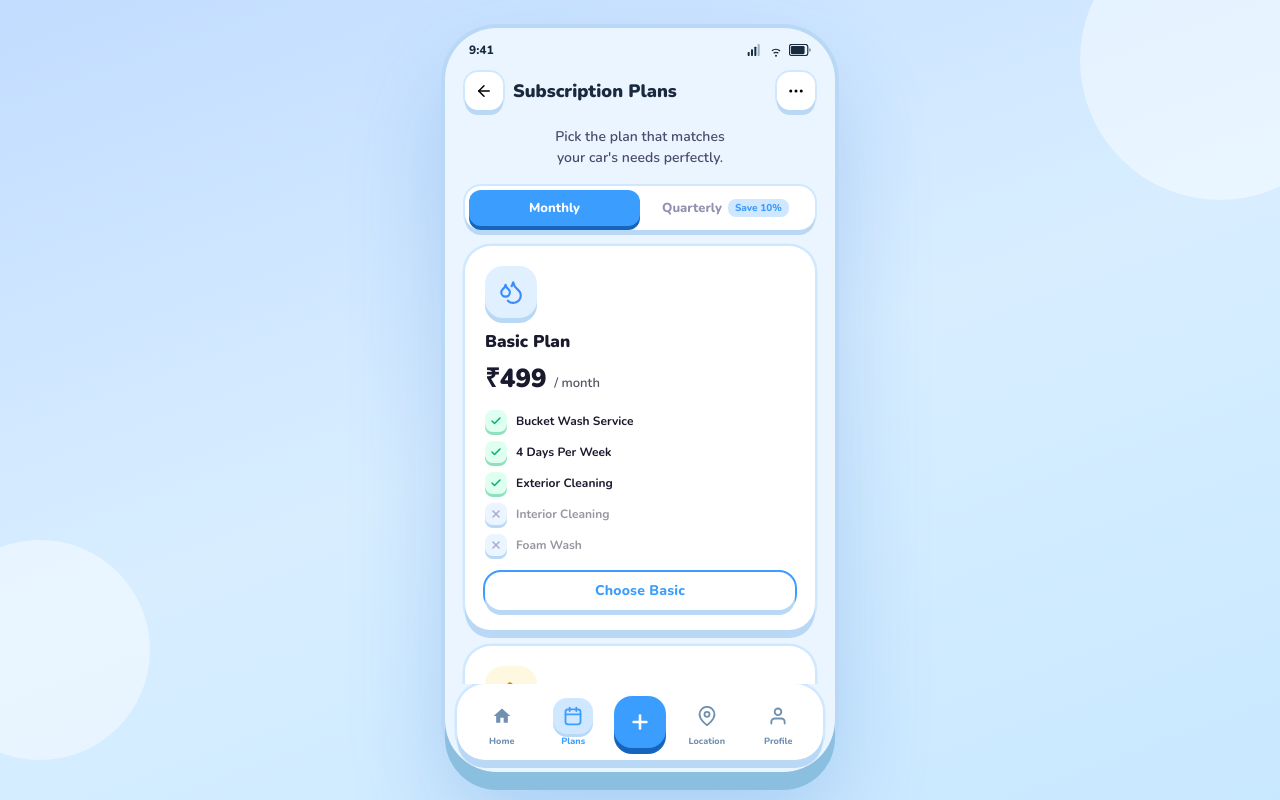
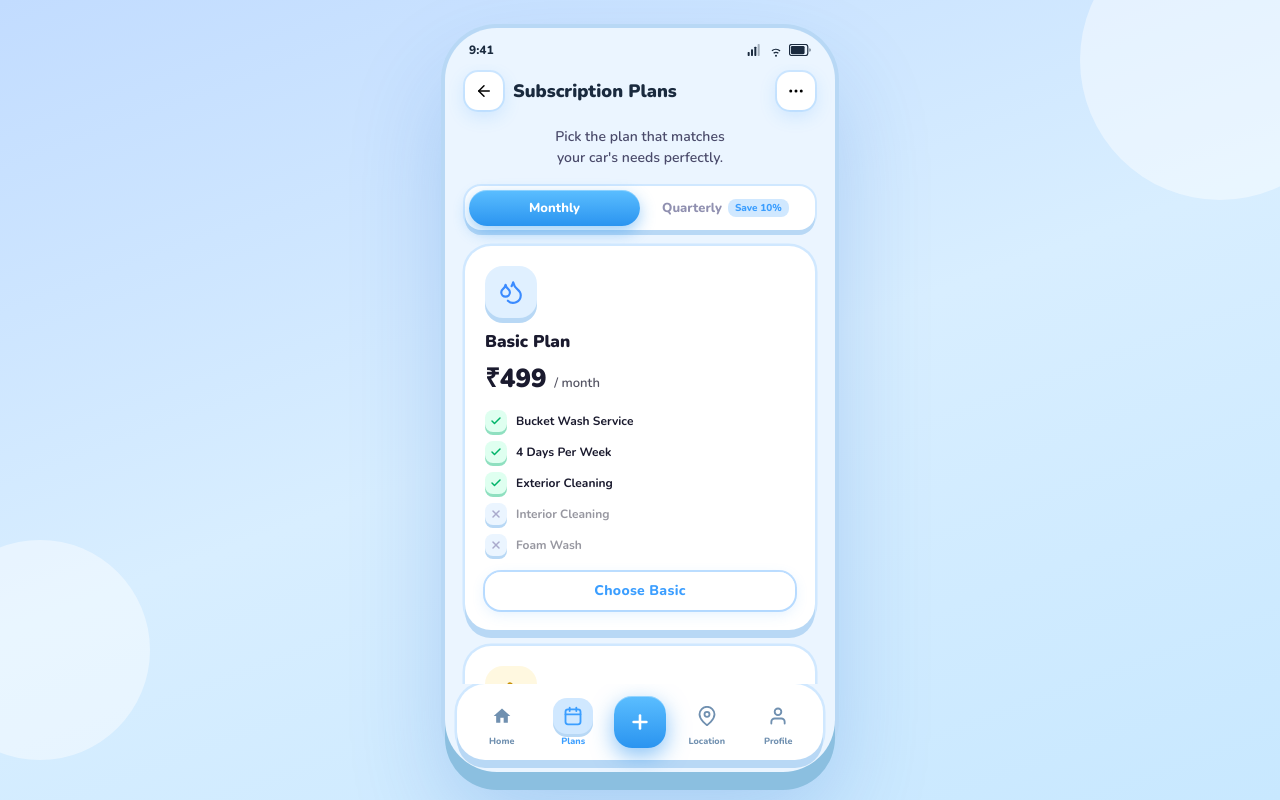
Before and after one commit to soumyaguptaworks-hash/daily-car-wash, a React (Vite) app: page /plans in a window 1280 px wide. Built offline with nearby package versions, Linux system fonts and the light colour scheme.

Commit message:
Smooth pill buttons with soft glow shadow — matching reference style

```diff
--- a/src/index.css
+++ b/src/index.css
@@ -147,14 +147,15 @@ body::after  { width: 220px; height: 220px; bottom: 40px; left: -70px; }
 }
 .nav-fab {
   width: 52px; height: 52px; border-radius: 18px; flex-shrink: 0;
-  background: var(--blue); color: #fff;
+  background: linear-gradient(180deg, #5BBEFF 0%, #2A94F0 100%);
+  color: #fff;
   display: flex; align-items: center; justify-content: center;
   border: none; cursor: pointer;
-  box-shadow: 0 6px 0 0 var(--blue-shadow);
-  transition: transform 0.1s, box-shadow 0.1s;
+  box-shadow: 0 8px 22px rgba(43,148,240,0.55), inset 0 1px 0 rgba(255,255,255,0.35);
+  transition: transform 0.12s, box-shadow 0.12s;
   margin: 0 4px;
 }
-.nav-fab:active { transform: translateY(4px); box-shadow: 0 2px 0 0 var(--blue-shadow); }
+.nav-fab:active { transform: translateY(3px); box-shadow: 0 3px 10px rgba(43,148,240,0.40); }
 
 /* ═══ CLAY DESIGN SYSTEM ═══ */
 .clay-card {
@@ -166,22 +167,40 @@ body::after  { width: 220px; height: 220px; bottom: 40px; left: -70px; }
 
 .clay-btn {
   display: flex; align-items: center; justify-content: center; gap: 8px;
-  background: var(--blue); color: #fff;
+  background: linear-gradient(180deg, #5BBEFF 0%, #2A94F0 100%);
+  color: #fff;
   font-family: 'Nunito', sans-serif; font-weight: 800; font-size: 15px;
-  border: none; border-radius: 18px; padding: 16px 24px;
-  cursor: pointer; box-shadow: 0 7px 0 0 var(--blue-shadow);
-  width: 100%; transition: transform 0.1s, box-shadow 0.1s;
-  letter-spacing: 0.2px; text-decoration: none; line-height: 1;
+  border: none; border-radius: 50px; padding: 16px 24px;
+  cursor: pointer;
+  box-shadow:
+    0 10px 28px rgba(43, 148, 240, 0.55),
+    0 3px 8px rgba(43, 148, 240, 0.35),
+    inset 0 1px 0 rgba(255,255,255,0.35);
+  width: 100%; transition: transform 0.12s, box-shadow 0.12s;
+  letter-spacing: 0.3px; text-decoration: none; line-height: 1;
 }
-.clay-btn:active { transform: translateY(4px); box-shadow: 0 3px 0 0 var(--blue-shadow); }
+.clay-btn:active {
+  transform: translateY(3px);
+  box-shadow: 0 4px 14px rgba(43,148,240,0.40), inset 0 1px 0 rgba(255,255,255,0.25);
+}
 .clay-btn.outline {
   background: #fff; color: var(--blue);
-  box-shadow: 0 7px 0 0 #B8D8F5, 0 0 0 2.5px var(--blue);
+  box-shadow: 0 6px 20px rgba(59,158,255,0.18), 0 0 0 2.5px #C0DFFF, inset 0 1px 0 rgba(255,255,255,0.9);
 }
-.clay-btn.outline:active { box-shadow: 0 3px 0 0 #B8D8F5, 0 0 0 2.5px var(--blue); }
-.clay-btn.sm { font-size: 12px; padding: 9px 16px; border-radius: 13px; box-shadow: 0 5px 0 0 var(--blue-shadow); width: auto; }
-.clay-btn.sm.outline { box-shadow: 0 5px 0 0 #B8D8F5, 0 0 0 2px var(--blue); }
-.clay-btn.white-ghost { background: rgba(255,255,255,0.25); color: #fff; box-shadow: 0 6px 0 0 rgba(0,0,0,0.12); }
+.clay-btn.outline:active {
+  box-shadow: 0 2px 8px rgba(59,158,255,0.12), 0 0 0 2.5px #C0DFFF;
+}
+.clay-btn.sm {
+  font-size: 12px; padding: 9px 18px; border-radius: 50px; width: auto;
+  box-shadow: 0 6px 18px rgba(43,148,240,0.45), inset 0 1px 0 rgba(255,255,255,0.35);
+}
+.clay-btn.sm.outline {
+  box-shadow: 0 4px 14px rgba(59,158,255,0.15), 0 0 0 2px #C0DFFF, inset 0 1px 0 rgba(255,255,255,0.9);
+}
+.clay-btn.white-ghost {
+  background: rgba(255,255,255,0.28); color: #fff;
+  box-shadow: 0 6px 20px rgba(0,0,0,0.12), inset 0 1px 0 rgba(255,255,255,0.4);
+}
 
 .clay-input {
   background: #fff; border-radius: 16px;
@@ -197,18 +216,28 @@ body::after  { width: 220px; height: 220px; bottom: 40px; left: -70px; }
 .back-btn, .menu-btn {
   width: 38px; height: 38px; border-radius: 13px; background: #fff;
   display: flex; align-items: center; justify-content: center;
-  box-shadow: 0 5px 0 0 #B8D8F5, 0 0 0 2px #D0E8FF;
+  box-shadow: 0 6px 18px rgba(59,158,255,0.18), 0 0 0 2px #D0E8FF;
   cursor: pointer; border: none; font-size: 16px; flex-shrink: 0;
+  transition: transform 0.12s, box-shadow 0.12s;
+}
+.back-btn:active, .menu-btn:active {
+  transform: translateY(2px);
+  box-shadow: 0 2px 8px rgba(59,158,255,0.12), 0 0 0 2px #D0E8FF;
 }
 
 .tab-row { display: flex; gap: 8px; padding: 0 20px 16px; }
 .tab-btn {
-  padding: 8px 16px; border-radius: 13px;
+  padding: 8px 18px; border-radius: 50px;
   font-family: 'Nunito', sans-serif; font-size: 12px; font-weight: 800;
   border: none; cursor: pointer; background: #fff; color: var(--text-soft);
-  box-shadow: 0 5px 0 0 #B8D8F5, 0 0 0 2px #D0E8FF; transition: all 0.15s;
+  box-shadow: 0 4px 14px rgba(59,158,255,0.12), 0 0 0 2px #D0E8FF;
+  transition: all 0.15s;
 }
-.tab-btn.active { background: var(--blue); color: #fff; box-shadow: 0 5px 0 0 var(--blue-shadow); }
+.tab-btn.active {
+  background: linear-gradient(180deg, #5BBEFF 0%, #2A94F0 100%);
+  color: #fff;
+  box-shadow: 0 6px 18px rgba(43,148,240,0.45), inset 0 1px 0 rgba(255,255,255,0.3);
+}
 
 .section-head { display: flex; justify-content: space-between; align-items: center; padding: 18px 20px 10px; }
 .section-head h3 { font-size: 16px; font-weight: 900; color: var(--text-dark); }
--- a/src/pages/Plans.module.css
+++ b/src/pages/Plans.module.css
@@ -25,10 +25,13 @@
 .toggleActive {
   flex: 1; text-align: center; padding: 9px;
   font-size: 13px; font-weight: 800;
-  background: #3B9EFF; color: #fff;
-  border-radius: 12px; cursor: pointer; border: none;
-  box-shadow: 0 4px 0 0 #1565BD; font-family: 'Nunito', sans-serif;
+  background: linear-gradient(180deg, #5BBEFF 0%, #2A94F0 100%);
+  color: #fff;
+  border-radius: 50px; cursor: pointer; border: none;
+  box-shadow: 0 6px 16px rgba(43,148,240,0.45), inset 0 1px 0 rgba(255,255,255,0.3);
+  font-family: 'Nunito', sans-serif;
   display: flex; align-items: center; justify-content: center; gap: 6px;
+  transition: transform 0.12s, box-shadow 0.12s;
 }
 .saveBadge {
   background: rgba(255,255,255,0.25);
```
